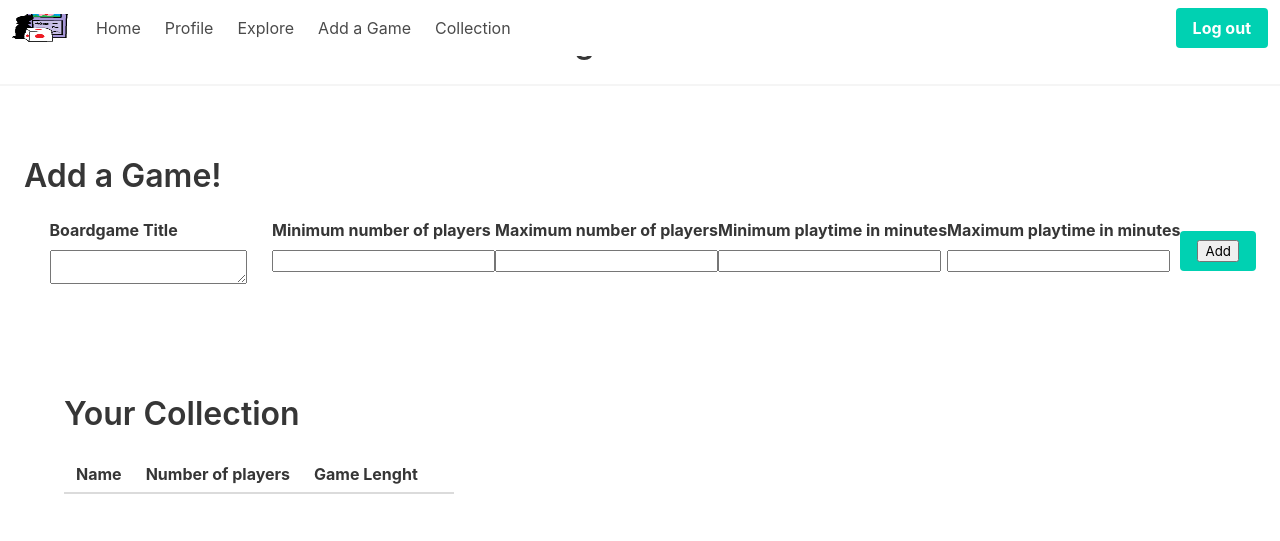
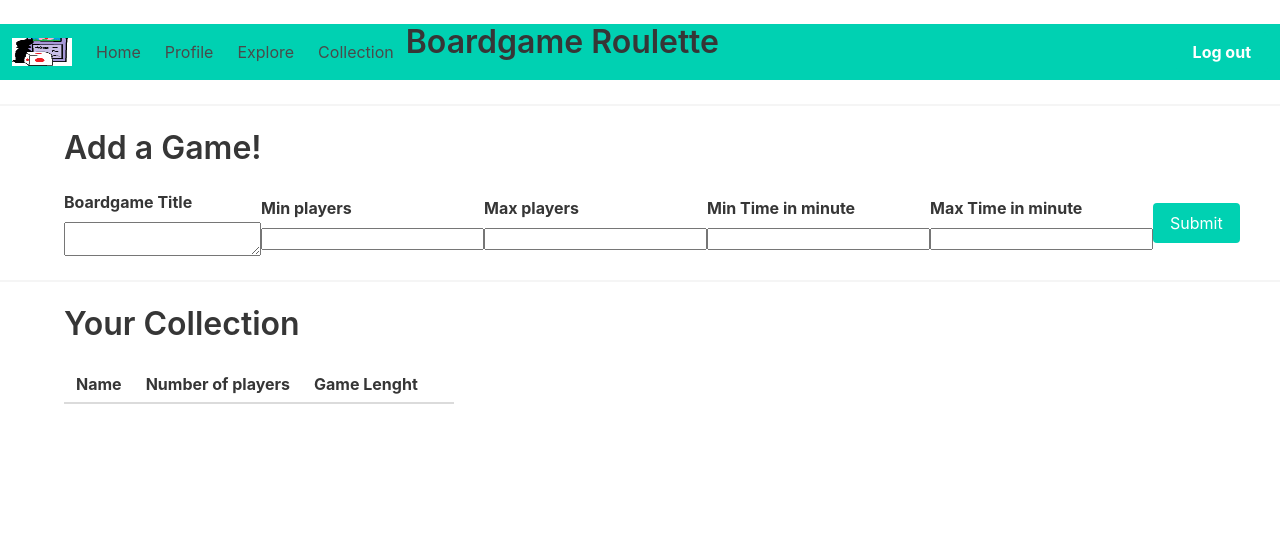
Before and after one commit to Elesh-Norn/Boardgame_Roulette, a Flask app: page /collection in a window 1280 px wide. Shown: the top 541 px of the page. Run offline with Flask 2, Linux system fonts and the light colour scheme; the visitor is signed in with stand-in values (Sample User, id 1); data comes from the database, SQL or seed files in the repository; both versions use the stored data as it was after the commit; data that the repository does not hold is empty.

Commit message:
Fusing add boardgame and collection Working on CSS

```diff
--- a/app/forms.py
+++ b/app/forms.py
@@ -75,19 +75,19 @@ class AddBoardgame(FlaskForm):
         "Boardgame Title", validators=[DataRequired(), Length(min=1, max=140)]
     )
     player_number_min = IntegerField(
-        "Minimum number of players",
+        "Min players",
         validators=[DataRequired(), NumberRange(min=1, max=None)],
     )
     player_number_max = IntegerField(
-        "Maximum number of players",
+        "Max players",
         validators=[DataRequired(), NumberRange(min=1, max=None)],
     )
     playtime_low = IntegerField(
-        "Minimum playtime in minutes",
+        "Min Time in minute",
         validators=[DataRequired(), NumberRange(min=0, max=None)],
     )
     playtime_max = IntegerField(
-        "Maximum playtime in minutes",
+        "Max Time in minute",
         validators=[DataRequired(), NumberRange(min=0, max=None)],
     )
     submit = SubmitField("Add")
--- a/app/routes.py
+++ b/app/routes.py
@@ -219,36 +219,6 @@ def reset_password(token):
         return redirect(url_for("login"))
     return render_template("reset_password.html", form=form)
 
-
-@app.route("/add_boardgame", methods=["GET", "POST"])
-@login_required
-def add_boardgame():
-    form = AddBoardgame()
-    if form.validate_on_submit():
-        game = Boardgame(
-            title=form.title.data,
-            player_number_min=form.player_number_min.data,
-            player_number_max=form.player_number_max.data,
-            playtime_low=form.playtime_low.data,
-            playtime_max=form.playtime_max.data,
-        )
-
-        if current_user.own_game(game):
-            flash("You already have this game")
-            return redirect(url_for("add_boardgame"))
-
-        isgameindb = Boardgame.query.filter_by(title=game.title).first()
-        if not isgameindb:
-            db.session.add(game)
-
-        current_user.add_game(game)
-        db.session.commit()
-        flash("Your changes have been saved.")
-        return redirect(url_for("add_boardgame"))
-
-    return render_template("add_boardgame.html", title="Add Boardgame", form=form)
-
-
 @app.route("/collection", methods=["GET", "POST"])
 @login_required
 def collection():
--- a/app/templates/base.html
+++ b/app/templates/base.html
@@ -8,14 +8,7 @@
     <link rel="stylesheet" href='/static/css/bulma.css' />
 </head>
 <body>
-    {% if current_user.is_authenticated %}
-    <div class="hero">
-        <div class="container">
-        <h1 class="title"> Boardgame Roulette </h1>
-        </div>
-    </div>
-    {% endif %}
-        <div class="navbar is-fixed-top" role="navigation">
+        <div class="navbar has-background-primary" role="navigation">
             <div class="navbar-brand">
                 {% if current_user.is_anonymous %}
                 <div class="navbar-item">
@@ -39,8 +32,10 @@
             <div id="navbarmenu" class="navbar-menu">
                 {% if current_user.is_authenticated %}
                 <a class="navbar-item" href="{{ url_for('explore') }}">Explore</a>
-                <a class="navbar-item" href="{{ url_for('add_boardgame') }}">Add a Game</a>
                 <a class="navbar-item" href="{{ url_for('collection') }}">Collection</a>
+                 <div class="container">
+         <h1 class="title"> Boardgame Roulette </h1>
+        </div>
                 <div class="navbar-end">
                     <div class="navbar-item">
                         <div class="buttons">
--- a/app/templates/collection.html
+++ b/app/templates/collection.html
@@ -1,11 +1,13 @@
 {% extends "base.html" %}
 
 {% block content %}
-<section class="section">
+
+    <div class="container">
     <h1 class="title">Add a Game!</h1>
     <form role="form" action="" method="post">
         {{ form.hidden_tag() }}
         <nav class="level">
+
             <div class="level-item">
                 <div class="field">
                     <label class="label">{{ form.title.label }}</label>
@@ -15,42 +17,50 @@
                 </div>
             </div>
 
+<div class="level-item">
             <div class="field">
                 <label class="label">{{ form.player_number_min.label }}</label>
                 <div class="control">
                     {{ form.player_number_min() }}
                 </div>
             </div>
+    </div>
 
+<div class="level-item">
             <div class="field">
                 <label class="label">{{ form.player_number_max.label }}</label>
                 <div class="control">
                     {{ form.player_number_max() }}
                 </div>
             </div>
+    </div>
+            <div class="level-item">
             <div class="field">
                 <label class="label">{{ form.playtime_low.label }}</label>
                 <div class="control">
                     {{ form.playtime_low() }}
                 </div>
             </div>
-
+</div>
+<div class="level-item">
             <div class="field">
-                <label class="label">
-                    {{ form.playtime_max.label }}
-                </label>
+                <label class="label">{{ form.playtime_max.label }}</label>
                 <div class="control">
                     {{ form.playtime_max() }}
                 </div>
             </div>
+    </div>
 
+<div class="level-item">
             <div class="field">
                 <p class="control">
-                    <a class="button is-primary">
-                        {{ form.submit() }}
-                    </a>
+                    <button class="button is-primary">
+                        Submit
+                    </button>
                 </p>
             </div>
+    </div>
+
             {% for error in form.title.errors %}
             <span style="color: red;">
                 [{{
@@ -58,11 +68,13 @@
                 }}]
             </span>
             {% endfor %}
-    </form>
+
     </nav>
-</section>
+        </form>
+        </div>
 
-<section class="section">
+
+<hr></hr>
     <div class="container">
         <h1 class="title">Your Collection</h1>
         <table class="table is-striped">
@@ -87,5 +99,5 @@
             {% endif %}
         </table>
     </div>
-</section>
+
 {% endblock %}
```
Also changed, not shown: app/templates/add_boardgame.html (deleted, +0 -48 lines), app.db.
